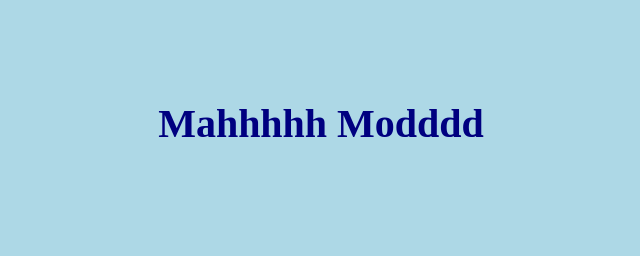
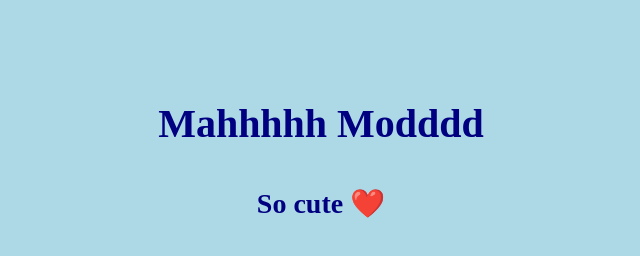
Before and after one commit to RBtonzz/studyFotGit, a plain HTML site: page index.html in a window 1280 px wide. Shown: the whole page, without its empty margins (329-969 px from the left). Drawn offline with Linux system fonts and the light colour scheme.

Commit message:
add tag h2 and css in index.html

```diff
--- a/index.html
+++ b/index.html
@@ -10,6 +10,7 @@
 <body>
 
     <h1>Mahhhhh Modddd</h1>
+    <h2>So cute &#x2764;&#xFE0F;</h2>
 
 </body>
 </html>
--- a/style.css
+++ b/style.css
@@ -11,3 +11,13 @@ h1{
     font-size: 40px;
 
 }
+
+h2{
+    color: navy;
+    margin-left: 20px;
+    margin-top: 40px;
+    text-align: center;
+    font-family: Heineken;
+    font-size: 28px;
+
+}
```
